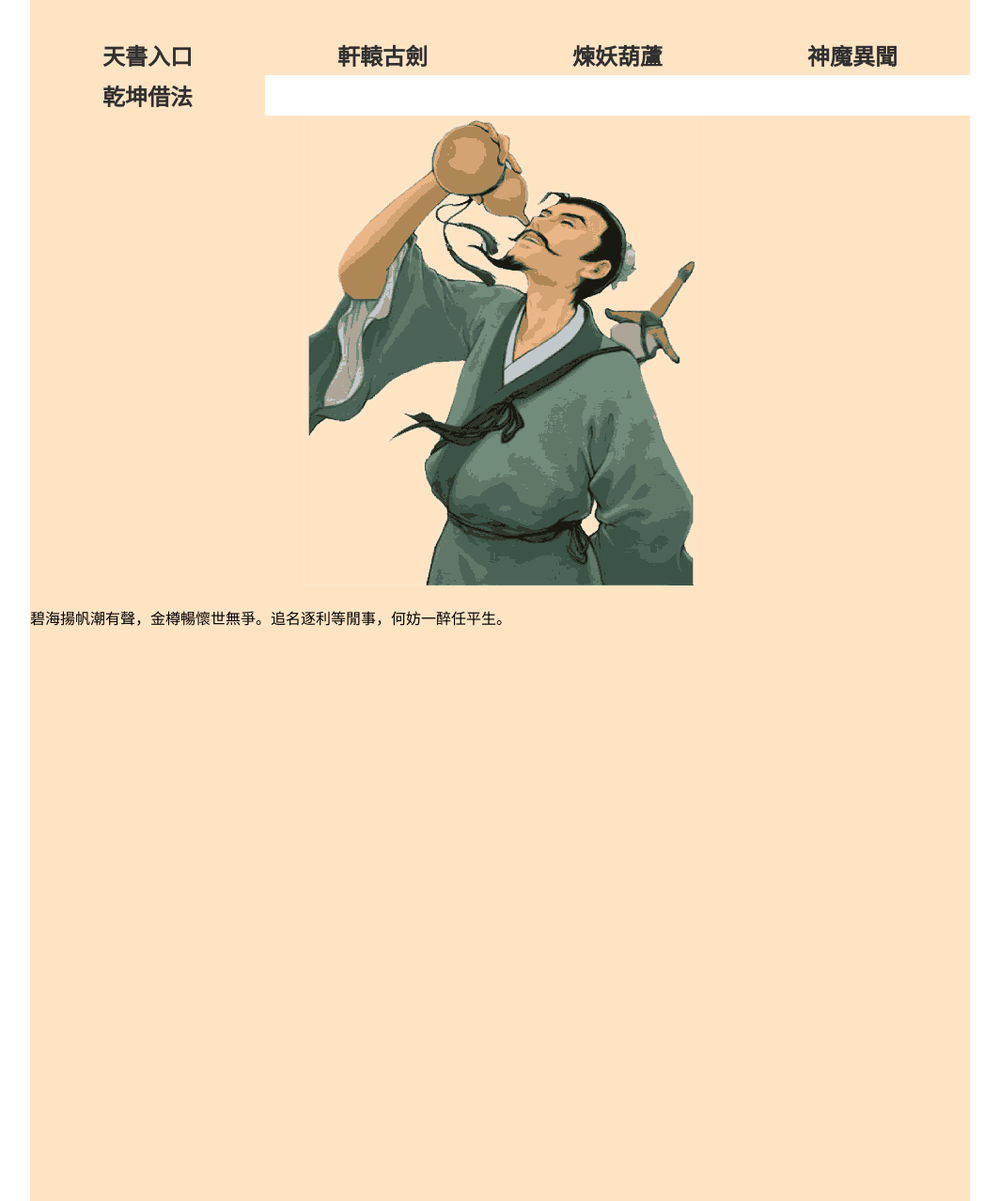
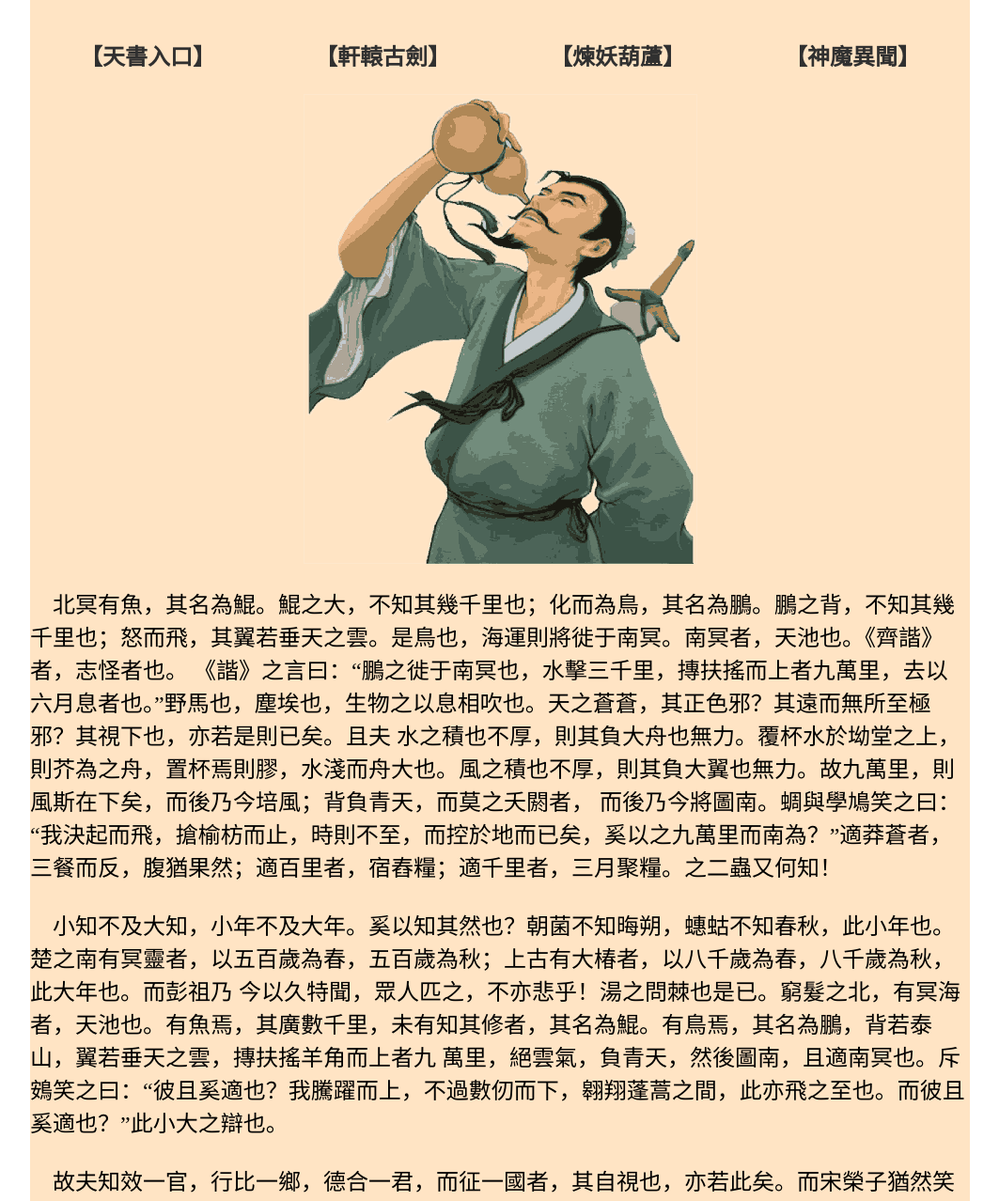
Before and after one commit to yzrps/yzrps.GitHub.io, a plain HTML site: page index.html in a window 1280 px wide. Shown: the part 131-1409 px from the top of the page at 94% size, without its empty margins (108-1171 px from the left). Drawn offline with Linux system fonts and the light colour scheme.

Commit message:
Update index.html

```diff
--- a/index.html
+++ b/index.html
@@ -11,20 +11,30 @@
     <link type="text/css" rel="stylesheet" href="css/yzrps.css">
 </head>
 <body>
-	<div class="logo">軒轅傲侯的天書世界</div>
+	<div class="logo"><br />軒轅傲侯的天書世界<br /></div>
 	<div class="menu">
 	<ul>
-	<li><a href="https://yzrps.github.io" target="_self">天書入口</a></li>
-	<li><a href="/xygj" target="_self">軒轅古劍</a></li>
-	<li><a href="/lyhl" target="_self">煉妖葫蘆</a></li>
-	<li><a href="/smyw" target="_self">神魔異聞</a></li>
-	<li><a href="/qkjf" target="_self">乾坤借法</a></li>
+	<li><a href="https://yzrps.github.io" target="_self">【天書入口】</a></li>
+	<li><a href="/xygj" target="_self">【軒轅古劍】</a></li>
+	<li><a href="/lyhl" target="_self">【煉妖葫蘆】</a></li>
+	<li><a href="/smyw" target="_self">【神魔異聞】</a></li>
 	</ul>
 	</div>
+	<div class="blank20"></div>
 	<div class="main">
 	<div class="jjx"><img src="./images/bg_jjx.png"></div>
-	<div><br />碧海揚帆潮有聲，金樽暢懷世無爭。追名逐利等閒事，何妨一醉任平生。<br /></div>
+	<div class="blank20"></div>
+	<div class="xyy">&nbsp;&nbsp;&nbsp;&nbsp;北冥有魚，其名為鯤。鯤之大，不知其幾千里也；化而為鳥，其名為鵬。鵬之背，不知其幾千里也；怒而飛，其翼若垂天之雲。是鳥也，海運則將徙于南冥。南冥者，天池也。《齊諧》者，志怪者也。
+	《諧》之言曰：“鵬之徙于南冥也，水擊三千里，摶扶搖而上者九萬里，去以六月息者也。”野馬也，塵埃也，生物之以息相吹也。天之蒼蒼，其正色邪？其遠而無所至極邪？其視下也，亦若是則已矣。且夫
+	水之積也不厚，則其負大舟也無力。覆杯水於坳堂之上，則芥為之舟，置杯焉則膠，水淺而舟大也。風之積也不厚，則其負大翼也無力。故九萬里，則風斯在下矣，而後乃今培風；背負青天，而莫之夭閼者，
+	而後乃今將圖南。蜩與學鳩笑之曰：“我決起而飛，搶榆枋而止，時則不至，而控於地而已矣，奚以之九萬里而南為？”適莽蒼者，三餐而反，腹猶果然；適百里者，宿舂糧；適千里者，三月聚糧。之二蟲又何知！<br /><br />
+	&nbsp;&nbsp;&nbsp;&nbsp;小知不及大知，小年不及大年。奚以知其然也？朝菌不知晦朔，蟪蛄不知春秋，此小年也。楚之南有冥靈者，以五百歲為春，五百歲為秋；上古有大椿者，以八千歲為春，八千歲為秋，此大年也。而彭祖乃
+	今以久特聞，眾人匹之，不亦悲乎！湯之問棘也是已。窮髮之北，有冥海者，天池也。有魚焉，其廣數千里，未有知其修者，其名為鯤。有鳥焉，其名為鵬，背若泰山，翼若垂天之雲，摶扶搖羊角而上者九
+	萬里，絕雲氣，負青天，然後圖南，且適南冥也。斥鴳笑之曰：“彼且奚適也？我騰躍而上，不過數仞而下，翱翔蓬蒿之間，此亦飛之至也。而彼且奚適也？”此小大之辯也。<br /><br />
+	&nbsp;&nbsp;&nbsp;&nbsp;故夫知效一官，行比一鄉，德合一君，而征一國者，其自視也，亦若此矣。而宋榮子猶然笑之。且舉世譽之而不加勸，舉世非之而不加沮，定乎內外之分，辯乎榮辱之境，斯已矣。彼其於世，未數數然也。
+	雖然，猶有未樹也。夫列子禦風而行，泠然善也，旬有五日而後反。彼於致福者，未數數然也。此雖免乎行，猶有所待者也。若夫乘天地之正，而禦六氣之辯，以遊無窮者，彼且惡乎待哉？故曰：至人無己，
+	神人無功，聖人無名。<br /><br /></div>
 	</div>
-	<div class="footer">©2020 https://yzrps.github.io Reserved.</div>
+	<div class="footer"><br />碧海揚帆潮有聲，金樽暢懷世無爭。追名逐利等閒事，何妨一醉任平生。<br />©2020 https://yzrps.github.io Reserved.</div>
 </body>
 </html>
```
